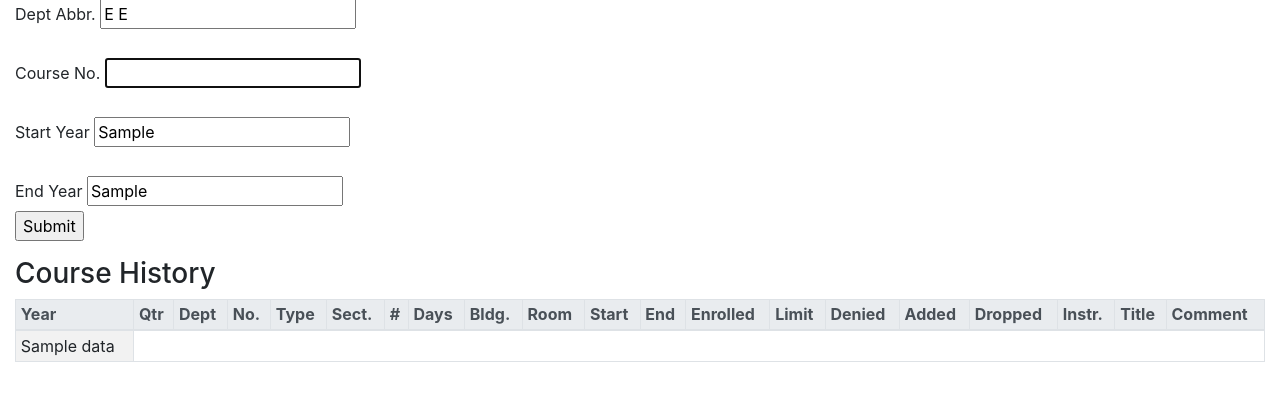
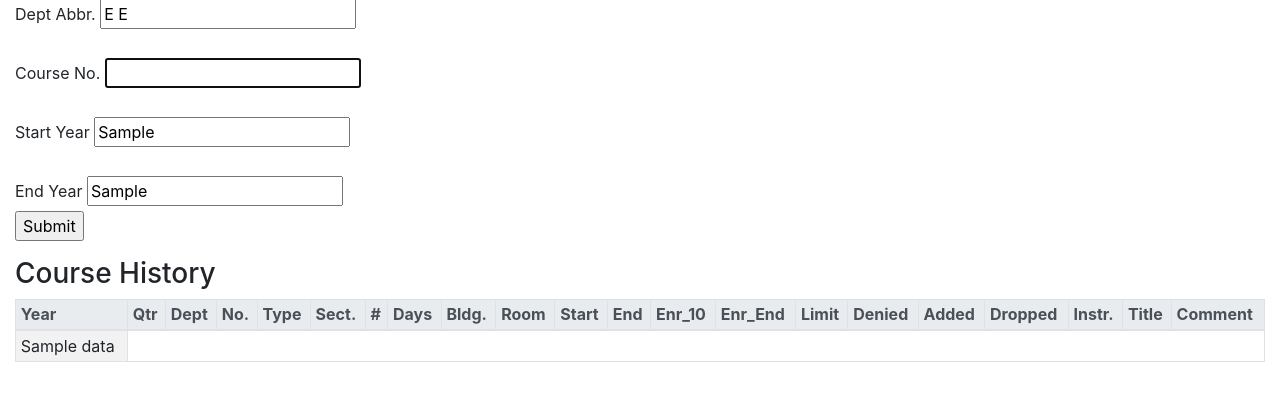
Before and after one commit to cqoverly-uw/ECE_SDB_FastAPI, a FastAPI app: template templates/courses/course_history.html in a window 1280 px wide. Shown: the part 130-537 px from the top of the page. Run offline with FastAPI, Linux system fonts and the light colour scheme; the template is opened without the code that fills it: most values are stand-ins (such as "Sample title", 1, 10 or a date in 2020); some libraries are stand-ins or nearby versions.

Commit message:
added census day enrollment numbers

```diff
--- a/sql_scripts.py
+++ b/sql_scripts.py
@@ -277,6 +277,7 @@ course_history = """
 		mt.start_time,
 		--ts.ending_time,
 		mt.end_time,
+		(ts.maj_enroll_10 + ts.non_maj_enr_10),
 		ts.current_enroll,
 		ts.l_e_enroll,
 		ts.students_denied,
--- a/templates/courses/course_history.html
+++ b/templates/courses/course_history.html
@@ -37,7 +37,8 @@
                         <th>Room</th>
                         <th>Start</th>
                         <th>End</th>
-                        <th>Enrolled</th>
+                        <th>Enr_10</th>
+                        <th>Enr_End</th>
                         <th>Limit</th>
                         <th>Denied</th>
                         <th>Added</th>
```
